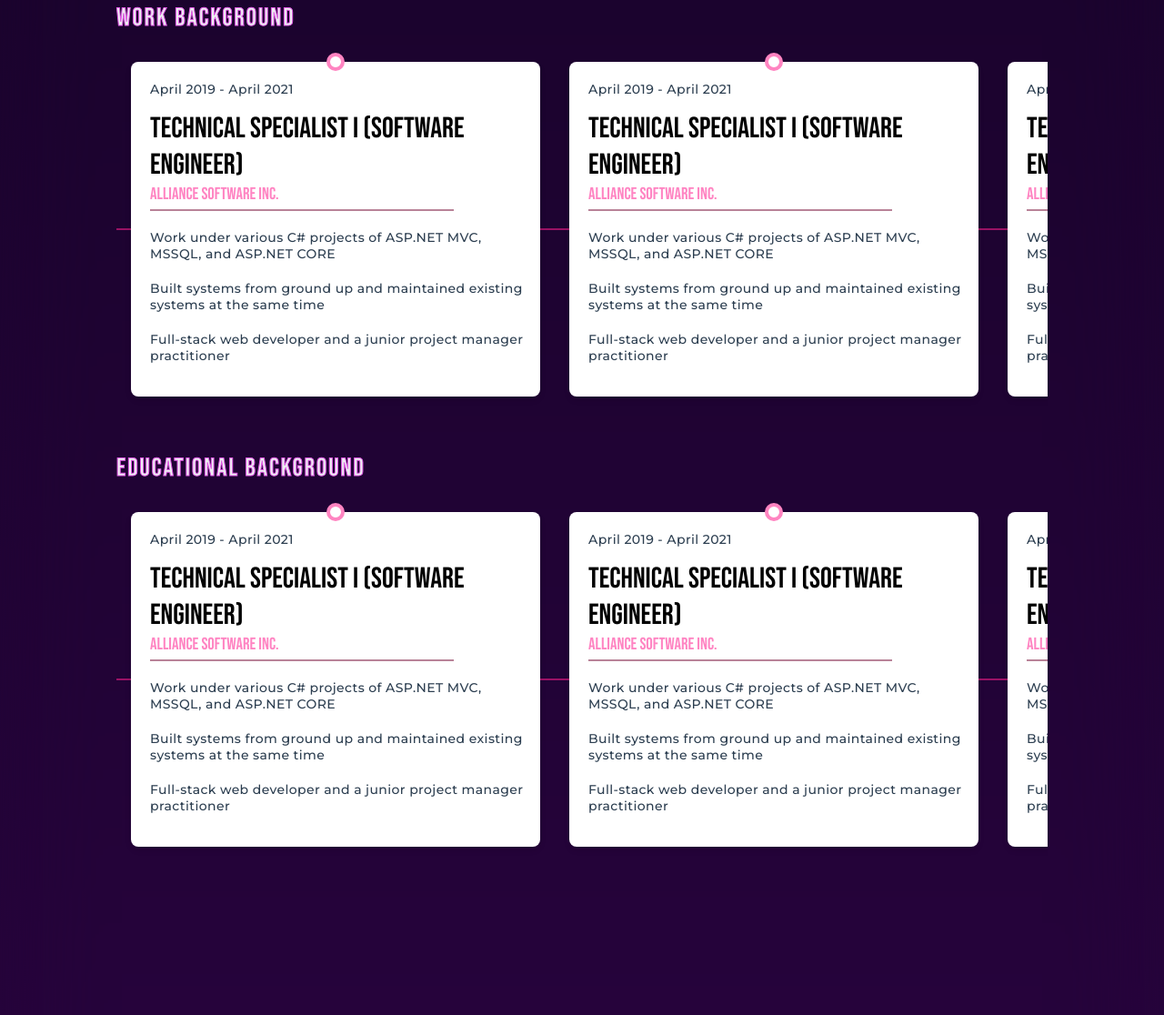
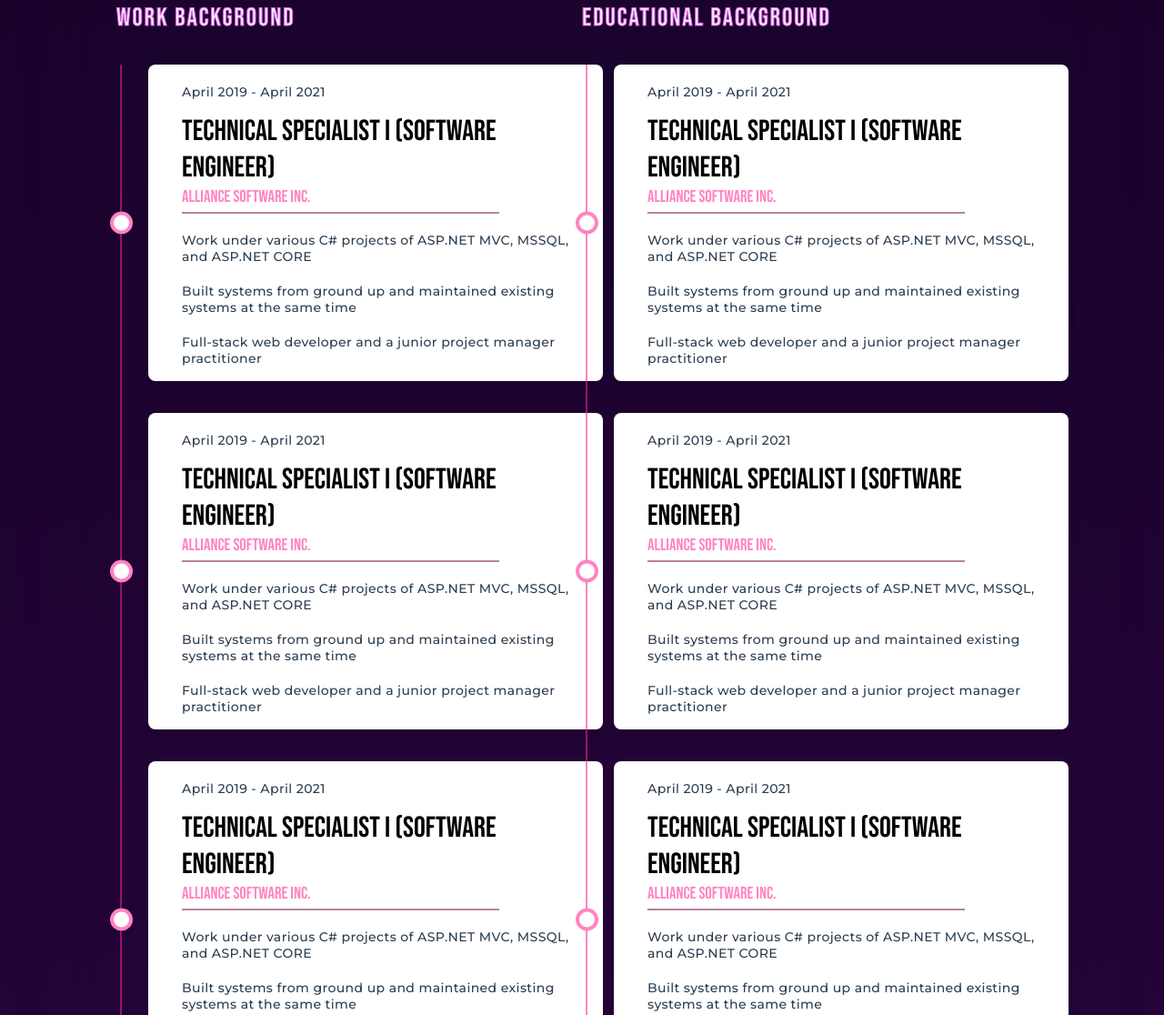
Before and after one commit to MTandingan/portfolio-website, a plain HTML site: page index.html in a window 1280 px wide. Shown: the part 4199-5315 px from the top of the page at 91% size. Drawn offline with Linux system fonts and the light colour scheme.

Commit message:
- Finalize timeline section and initial updates for Contact Me page
- Finalized the Timeline section
- Initial updates for the Contact Me section

```diff
--- a/css/style.css
+++ b/css/style.css
@@ -472,6 +472,11 @@ picture#main-profile-pic::after {
     gap: 15px;
 }
 
+.section-experience-content {
+    display: grid;
+    grid-template-columns: repeat(auto-fit, minmax(500px, 1fr));
+}
+
 .achievement-content {
     display: flex;
     justify-content: center;
@@ -668,50 +673,82 @@ footer {
     margin-top: 8px;
 }
 
-.horizontal-timeline {
-    display: flex;
-    overflow-x: auto;
-    padding: 1rem 0;
+.timeline {
     position: relative;
+    margin: 2rem 0;
 }
 
-.horizontal-timeline::before {
+.timeline::before {
     content: '';
-    height: 2px;
     position: absolute;
+    width: 2px;
     background-color: var(--primary-color);
-    top: 50%;
-    left: 0;
-    right: 0;
-    transform: translateY(-50%);
+    top: 0;
+    bottom: 0;
+    left: 1%;
+    margin-left: -1px;
 }
 
-.horizontal-item {
-    min-width: 450px;
-    padding: 1rem;
+.timeline-item {
+    padding: 1rem 2rem;
+    position: relative;
     background-color: white;
+    width: 500px;
     border-radius: 8px;
-    margin: 1rem;
     box-shadow: 0 4px 6px rgba(0, 0, 0, 0.1);
-    position: relative;
+    margin: 35px;
 }
 
-.horizontal-item p {
+.timeline-item::before {
+    content: '';
+    position: absolute;
+    width: 25px;
+    height: 25px;
+    background-color: white;
+    border: 4px solid var(--primary-color);
+    top: 50%;
+    left: -42px;
+    transform: translateY(-50%);
+    border-radius: 50%;
+    z-index: 1;
+}
+
+.timeline-content h2 {
+    margin-bottom: 0.5rem;
+    color: var(--primary-color);
+}
+
+.timeline-content p {
+    margin-bottom: 0;
+}
+
+.timeline-experience-item {
+    font-size: var(--font-size-14);
+    padding: 5px 5px;
     color: var(--text-dark-color);
 }
 
-.horizontal-item::before {
-    content: '';
-    position: absolute;
-    top: -10px;
-    left: 50%;
-    width: 20px;
-    height: 20px;
-    background-color: white;
-    border: 4px solid var(--primary-color);
-    transform: translateX(-50%);
-    border-radius: 50%;
-    z-index: 0;
+.timeline-experience-job-title {
+    font-size: var(--font-size-32);
+    padding: 10px 5px 0px 5px;
+    line-height: 40px;
+}
+
+.timeline-experience-company {
+    color: var(--primary-color);
+    padding: 0px 5px;
+}
+
+.timeline-experience-description {
+    margin: 20px 0px 20px 5px;
+    font-size: var(--font-size-14);
+    color: var(--text-dark-color);
+}
+
+.timeline-experience-item-line {
+    border: 1px solid var(--secondary-color);
+    width: 80%;
+    margin: 5px 5px;
 }
 
 .working-exp-bg-content,
@@ -898,33 +935,6 @@ footer {
     background-color: var(--primary-color);
 }
 
-.timeline-experience-item {
-    font-size: var(--font-size-14);
-    padding: 5px 5px;
-}
-
-.timeline-experience-job-title {
-    font-size: var(--font-size-32);
-    padding: 10px 5px 0px 5px;
-    line-height: 40px;
-}
-
-.timeline-experience-company {
-    color: var(--primary-color);
-    padding: 0px 5px;
-}
-
-.timeline-experience-description {
-    margin: 20px 0px 20px 5px;
-    font-size: var(--font-size-14);
-}
-
-.timeline-experience-item-line {
-    border: 1px solid var(--secondary-color);
-    width: 80%;
-    margin: 5px 5px;
-}
-
 .modal-overlay {
     position: fixed;
     top: 0;
--- a/index.html
+++ b/index.html
@@ -389,35 +389,9 @@
             <div class="section-experience-content">
                 <div class="working-exp-bg-content">
                     <h2 class="medium-title">Work Background</h2>
-                    <div class="horizontal-timeline">
-                        <div class="horizontal-item">
-                            <p class="timeline-experience-item">April 2019 - April 2021</p>
-                            <h3 class="timeline-experience-job-title">Technical Specialist I (Software Engineer)</h3>
-                            <h3 class="timeline-experience-company">ALLIANCE SOFTWARE INC.</h3>
-                            <hr class="timeline-experience-item-line"/>
-                            <p class="timeline-experience-description">Work under various C# projects of ASP.NET MVC, MSSQL, and ASP.NET CORE</p>
-                            <p class="timeline-experience-description">Built systems from ground up and maintained existing systems at the same time</p>
-                            <p class="timeline-experience-description">Full-stack web developer and a junior project manager practitioner</p>
-                        </div>
-                        <div class="horizontal-item">
-                            <p class="timeline-experience-item">April 2019 - April 2021</p>
-                            <h3 class="timeline-experience-job-title">Technical Specialist I (Software Engineer)</h3>
-                            <h3 class="timeline-experience-company">ALLIANCE SOFTWARE INC.</h3>
-                            <hr class="timeline-experience-item-line"/>
-                            <p class="timeline-experience-description">Work under various C# projects of ASP.NET MVC, MSSQL, and ASP.NET CORE</p>
-                            <p class="timeline-experience-description">Built systems from ground up and maintained existing systems at the same time</p>
-                            <p class="timeline-experience-description">Full-stack web developer and a junior project manager practitioner</p>
-                        </div>
-                        <div class="horizontal-item">
-                            <p class="timeline-experience-item">April 2019 - April 2021</p>
-                            <h3 class="timeline-experience-job-title">Technical Specialist I (Software Engineer)</h3>
-                            <h3 class="timeline-experience-company">ALLIANCE SOFTWARE INC.</h3>
-                            <hr class="timeline-experience-item-line"/>
-                            <p class="timeline-experience-description">Work under various C# projects of ASP.NET MVC, MSSQL, and ASP.NET CORE</p>
-                            <p class="timeline-experience-description">Built systems from ground up and maintained existing systems at the same time</p>
-                            <p class="timeline-experience-description">Full-stack web developer and a junior project manager practitioner</p>
-                        </div>
-                        <div class="horizontal-item">
+                    <div class="timeline">
+                        <div class="timeline-item">
+                            <div class="timeline-content">
                                 <p class="timeline-experience-item">April 2019 - April 2021</p>
                                 <h3 class="timeline-experience-job-title">Technical Specialist I (Software Engineer)</h3>
                                 <h3 class="timeline-experience-company">ALLIANCE SOFTWARE INC.</h3>
@@ -427,11 +401,8 @@
                                 <p class="timeline-experience-description">Full-stack web developer and a junior project manager practitioner</p>
                             </div>
                         </div>
-                </div>
-                <div class="educational-exp-bg-content">
-                    <h2 class="medium-title">Educational Background</h2>
-                    <div class="horizontal-timeline">
-                        <div class="horizontal-item">
+                        <div class="timeline-item">
+                            <div class="timeline-content">
                                 <p class="timeline-experience-item">April 2019 - April 2021</p>
                                 <h3 class="timeline-experience-job-title">Technical Specialist I (Software Engineer)</h3>
                                 <h3 class="timeline-experience-company">ALLIANCE SOFTWARE INC.</h3>
@@ -440,25 +411,9 @@
                                 <p class="timeline-experience-description">Built systems from ground up and maintained existing systems at the same time</p>
                                 <p class="timeline-experience-description">Full-stack web developer and a junior project manager practitioner</p>
                             </div>
-                        <div class="horizontal-item">
-                            <p class="timeline-experience-item">April 2019 - April 2021</p>
-                            <h3 class="timeline-experience-job-title">Technical Specialist I (Software Engineer)</h3>
-                            <h3 class="timeline-experience-company">ALLIANCE SOFTWARE INC.</h3>
-                            <hr class="timeline-experience-item-line"/>
-                            <p class="timeline-experience-description">Work under various C# projects of ASP.NET MVC, MSSQL, and ASP.NET CORE</p>
-                            <p class="timeline-experience-description">Built systems from ground up and maintained existing systems at the same time</p>
-                            <p class="timeline-experience-description">Full-stack web developer and a junior project manager practitioner</p>
                         </div>
-                        <div class="horizontal-item">
-                            <p class="timeline-experience-item">April 2019 - April 2021</p>
-                            <h3 class="timeline-experience-job-title">Technical Specialist I (Software Engineer)</h3>
-                            <h3 class="timeline-experience-company">ALLIANCE SOFTWARE INC.</h3>
-                            <hr class="timeline-experience-item-line"/>
-                            <p class="timeline-experience-description">Work under various C# projects of ASP.NET MVC, MSSQL, and ASP.NET CORE</p>
-                            <p class="timeline-experience-description">Built systems from ground up and maintained existing systems at the same time</p>
-                            <p class="timeline-experience-description">Full-stack web developer and a junior project manager practitioner</p>
-                        </div>
-                        <div class="horizontal-item">
+                        <div class="timeline-item">
+                            <div class="timeline-content">
                                 <p class="timeline-experience-item">April 2019 - April 2021</p>
                                 <h3 class="timeline-experience-job-title">Technical Specialist I (Software Engineer)</h3>
                                 <h3 class="timeline-experience-company">ALLIANCE SOFTWARE INC.</h3>
@@ -470,12 +425,53 @@
                         </div>
                     </div>
                 </div>
+                <div class="educational-exp-bg-content">
+                    <h2 class="medium-title">Educational Background</h2>
+                    <div class="timeline">
+                        <div class="timeline-item">
+                            <div class="timeline-content">
+                                <p class="timeline-experience-item">April 2019 - April 2021</p>
+                                <h3 class="timeline-experience-job-title">Technical Specialist I (Software Engineer)</h3>
+                                <h3 class="timeline-experience-company">ALLIANCE SOFTWARE INC.</h3>
+                                <hr class="timeline-experience-item-line"/>
+                                <p class="timeline-experience-description">Work under various C# projects of ASP.NET MVC, MSSQL, and ASP.NET CORE</p>
+                                <p class="timeline-experience-description">Built systems from ground up and maintained existing systems at the same time</p>
+                                <p class="timeline-experience-description">Full-stack web developer and a junior project manager practitioner</p>
+                            </div>
+                        </div>
+                        <div class="timeline-item">
+                            <div class="timeline-content">
+                                <p class="timeline-experience-item">April 2019 - April 2021</p>
+                                <h3 class="timeline-experience-job-title">Technical Specialist I (Software Engineer)</h3>
+                                <h3 class="timeline-experience-company">ALLIANCE SOFTWARE INC.</h3>
+                                <hr class="timeline-experience-item-line"/>
+                                <p class="timeline-experience-description">Work under various C# projects of ASP.NET MVC, MSSQL, and ASP.NET CORE</p>
+                                <p class="timeline-experience-description">Built systems from ground up and maintained existing systems at the same time</p>
+                                <p class="timeline-experience-description">Full-stack web developer and a junior project manager practitioner</p>
+                            </div>
+                        </div>
+                        <div class="timeline-item">
+                            <div class="timeline-content">
+                                <p class="timeline-experience-item">April 2019 - April 2021</p>
+                                <h3 class="timeline-experience-job-title">Technical Specialist I (Software Engineer)</h3>
+                                <h3 class="timeline-experience-company">ALLIANCE SOFTWARE INC.</h3>
+                                <hr class="timeline-experience-item-line"/>
+                                <p class="timeline-experience-description">Work under various C# projects of ASP.NET MVC, MSSQL, and ASP.NET CORE</p>
+                                <p class="timeline-experience-description">Built systems from ground up and maintained existing systems at the same time</p>
+                                <p class="timeline-experience-description">Full-stack web developer and a junior project manager practitioner</p>
+                            </div>
+                        </div>
+                    </div>
+                </div>
+            </div>
 
         </section>
 
         <section class="section-contact-me-button">
             <div class="section-contact-me-button-elements">
-                <h1 class="big-title">I'm so reachable!</h1>
+                <div class="flex-center">
+                    <h1 class="big-title"><span class="main-description-big-span">Let's Work Together!</span> Reach me out!</h1>
+                </div>
                 <p>Feel free to contact me with Lorem, ipsum dolor sit amet consectetur adipisicing elit. Veritatis sunt earum aut a id modi debitis, aliquid autem non voluptatum nesciunt incidunt eos ex, exercitationem aliquam consequuntur dignissimos voluptatibus! Sunt.</p>
                 <button>Contact Me</button>
             </div>
```
Lines whose indentation alone changed are shown as unchanged.
